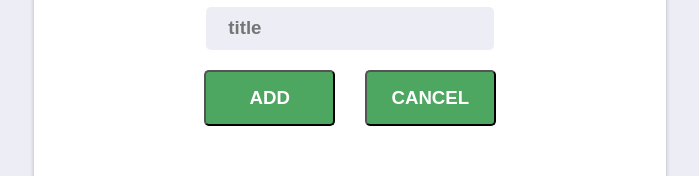
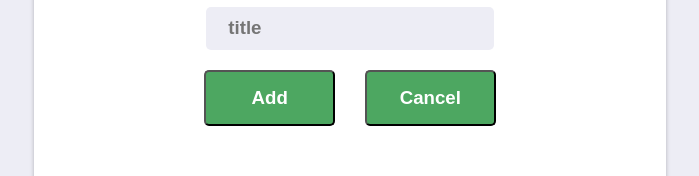
Before and after one commit to EElstrom/ContactManagerMERN, a React (Create React App) app in the folder frontend/: page /addContact in a window 1280 px wide. Shown: the part 458-634 px from the top of the page, without its empty margins (290-989 px from the left). Built offline with nearby package versions, Linux system fonts and the light colour scheme.

Commit message:
Edit/Delete Contact button formatting

```diff
--- a/frontend/src/components/AddContact.js
+++ b/frontend/src/components/AddContact.js
@@ -80,8 +80,8 @@ class AddContact extends React.Component
 						<input className='small-text-box' type="text" id="address" placeholder="address" ref={(c) => this.address = c}/><br />
 						<input className='small-text-box' type="text" id="company" placeholder="company" ref={(c) => this.company = c}/><br />
 						<input className='small-text-box' type="text" id="title" placeholder="title" ref={(c) => this.title = c}/><br />
-						<input type="submit" id="button" className="buttons" value="ADD"/>
-						<input type="reset" id="button" className="buttons" value="CANCEL" onClick={() => this.props.toggleAddContact()}/>
+						<input type="submit" id="button" className="buttons" value="Add"/>
+						<input type="reset" id="button" className="buttons" value="Cancel" onClick={() => this.props.toggleAddContact()}/>
 					</form>
 					<p>
 						<span id="result">{this.state.message}</span><br />
--- a/frontend/src/components/Contact.js
+++ b/frontend/src/components/Contact.js
@@ -73,10 +73,10 @@ class Contact extends React.Component
 					<div className="contactInfo">{this.email}</div>
 					<div className="contactInfo">{this.company}</div>
 					<div className="contactInfo">{this.title}</div>
-				</div>
-				<div>
-					<button id ='edit' style={{backgroundColor:'#4DA761', color:'#FFFFFF', marginLeft: '70%'}} onClick={() => this.props.toggleEditContact(this.props)}> EDIT </button>
-					<button id ='kill' style={{backgroundColor:'#4DA761', color:'#FFFFFF', marginLeft: '0%'}} onClick={() => this.deleteContact()}> DELETE </button>
+					<div class="editDeleteContainer">
+						<button id='edit' onClick={() => this.props.toggleEditContact(this.props)}> Edit </button>
+						<button id='delete' onClick={() => this.deleteContact()}> Delete </button>
+					</div>
 				</div>
 			</div>
 		);
--- a/frontend/src/components/EditContact.js
+++ b/frontend/src/components/EditContact.js
@@ -63,8 +63,8 @@ class EditContact extends React.Component
 						<input className='small-text-box' type="text" id="address" placeholder="address" defaultValue={this.props.contact.address} ref={(c) => this.address = c}/><br />
 						<input className='small-text-box' type="text" id="company" placeholder="company" defaultValue={this.props.contact.company} ref={(c) => this.company = c}/><br />
 						<input className='small-text-box' type="text" id="title" placeholder="title" defaultValue={this.props.contact.title} ref={(c) => this.title = c}/><br />
-						<input type="submit" id="button" className="buttons" value="EDIT"/>
-						<input type="button" id="button" className="buttons" value="CANCEL" onClick={() => this.props.toggleEditContact(this.props.contact)}/>
+						<input type="submit" id="button" className="buttons" value="Done"/>
+						<input type="button" id="button" className="buttons" value="Cancel" onClick={() => this.props.toggleEditContact(this.props.contact)}/>
 					</form>
 					<p>
 						<span id="result">{this.message}</span><br />
--- a/frontend/src/components/Home.css
+++ b/frontend/src/components/Home.css
@@ -8,14 +8,13 @@
 #contactCard {
 	margin: 40px 20px 20px 20px;
 	background-color: #FFFFFF;
-	height: 214px;
 	width: 488px;
   	box-shadow: 0px 4px 4px rgba(0, 0, 0, 0.25);
 	border-radius: 10px;
 	display: flex;
 	flex-direction: column;
 	align-content: flex-start;
-	padding: 21px 40px;
+	padding: 21px 30px 25px 40px;
 }
 
 .rButtons {
@@ -45,3 +44,38 @@
 	font-size: 18pt;
 	padding: 5px;
 }
+
+#edit {
+	background-color: #4DA761;
+	font-family: 'Open Sans', verdana, arial, helvetica, sans-serif;
+	font-weight: 800;
+
+	outline: none;
+	color: #FFFFFF;
+	width: 7em;
+	height: 3em;
+  	margin: 15px;
+	border-radius: 5px;
+	font-size: medium;
+	margin: 0px 0px 0px 15px;
+}
+
+#delete {
+	background-color: #e65e47;
+	font-family: 'Open Sans', verdana, arial, helvetica, sans-serif;
+	font-weight: 800;
+
+	outline: none;
+	color: #FFFFFF;
+	width: 7em;
+	height: 3em;
+  	margin: 15px;
+	border-radius: 5px;
+	font-size: medium;
+	margin: 0px 0px 0px 15px;
+}
+
+.editDeleteContainer {
+	display: flex;
+	flex-direction: row-reverse;
+}
--- a/frontend/src/components/Login.css
+++ b/frontend/src/components/Login.css
@@ -89,7 +89,6 @@ body {
 	margin-top: 0px;
 }
 
-
 #errors {
 	color: #FF3550;
 }
--- a/frontend/src/components/Login.js
+++ b/frontend/src/components/Login.js
@@ -73,7 +73,7 @@ const Login = data =>
 					<form onSubmit={doLogin}>
 						<input className={userBox} type="text" id="username" placeholder="username" ref={(c) => loginName = c}/><br />
 						<input className={passwordBox} type="password" id="loginPassword" placeholder="password" ref={(c) => loginPassword = c}/><br />
-						<input type="submit" id="loginButton" className="buttons" value="SIGN IN"/>
+						<input type="submit" id="loginButton" className="buttons" value="Sign In"/>
 					</form>
 					<p>
 						<Link to="/register">Register a new account</Link><br />
--- a/frontend/src/components/Register.js
+++ b/frontend/src/components/Register.js
@@ -116,7 +116,7 @@ function Register()
 					<input className={emailBox} type="text" id="email" placeholder="email address" ref={(c) => email = c}/><br />
 					<input className={passwordBox} type="password" id="password" placeholder="password" ref={(c) => password = c}/><br />
 					<input className={passwordBox} type="password" id="password" placeholder="confirm password" ref={(c) => password2 = c}/><br />
-					<input type="submit" id="loginButton" className="buttons" value="REGISTER"/>
+					<input type="submit" id="loginButton" className="buttons" value="Register"/>
 				</form>
 				<p>
 					<Link to="/login">Log in</Link><br />
```
